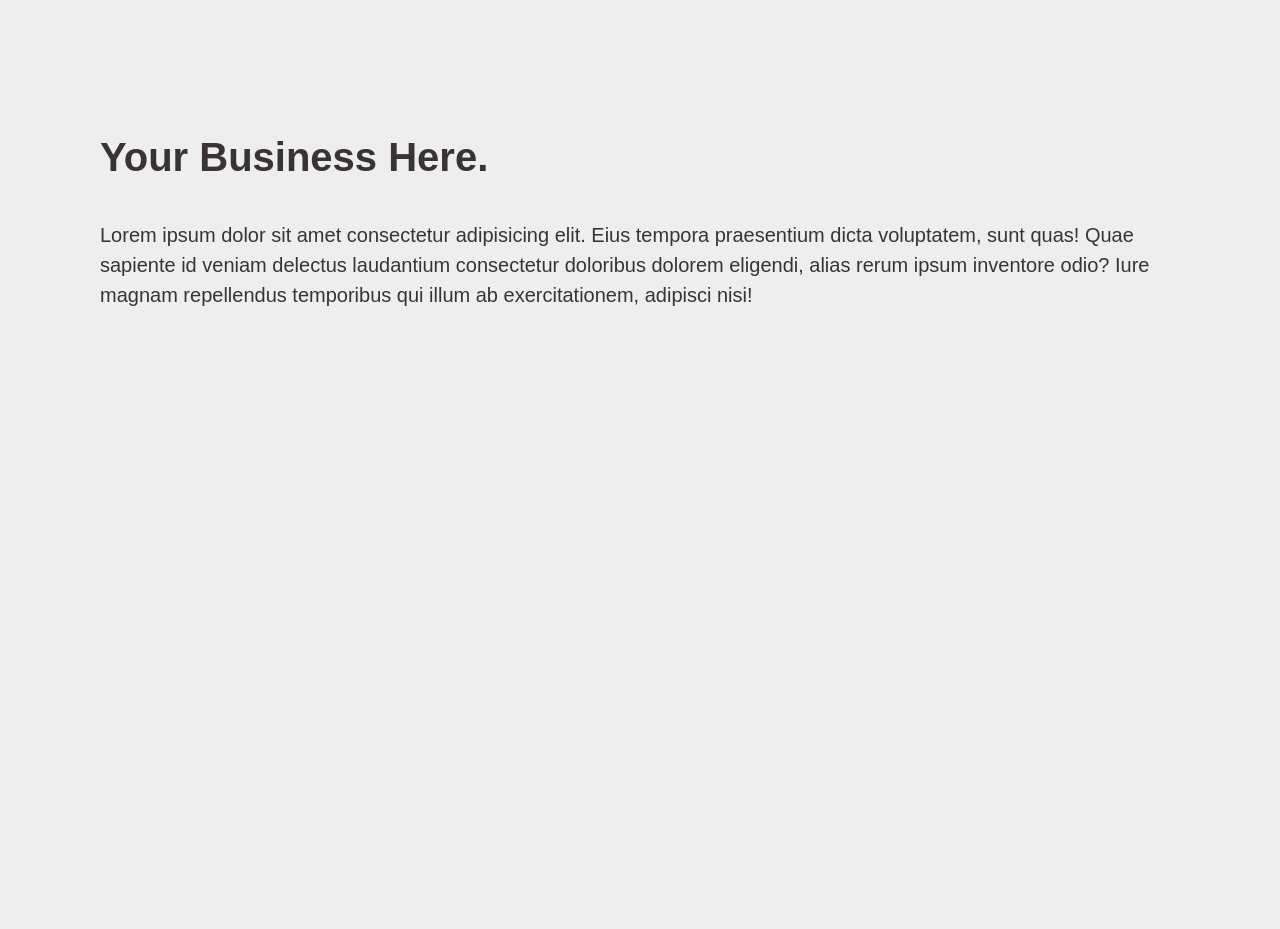
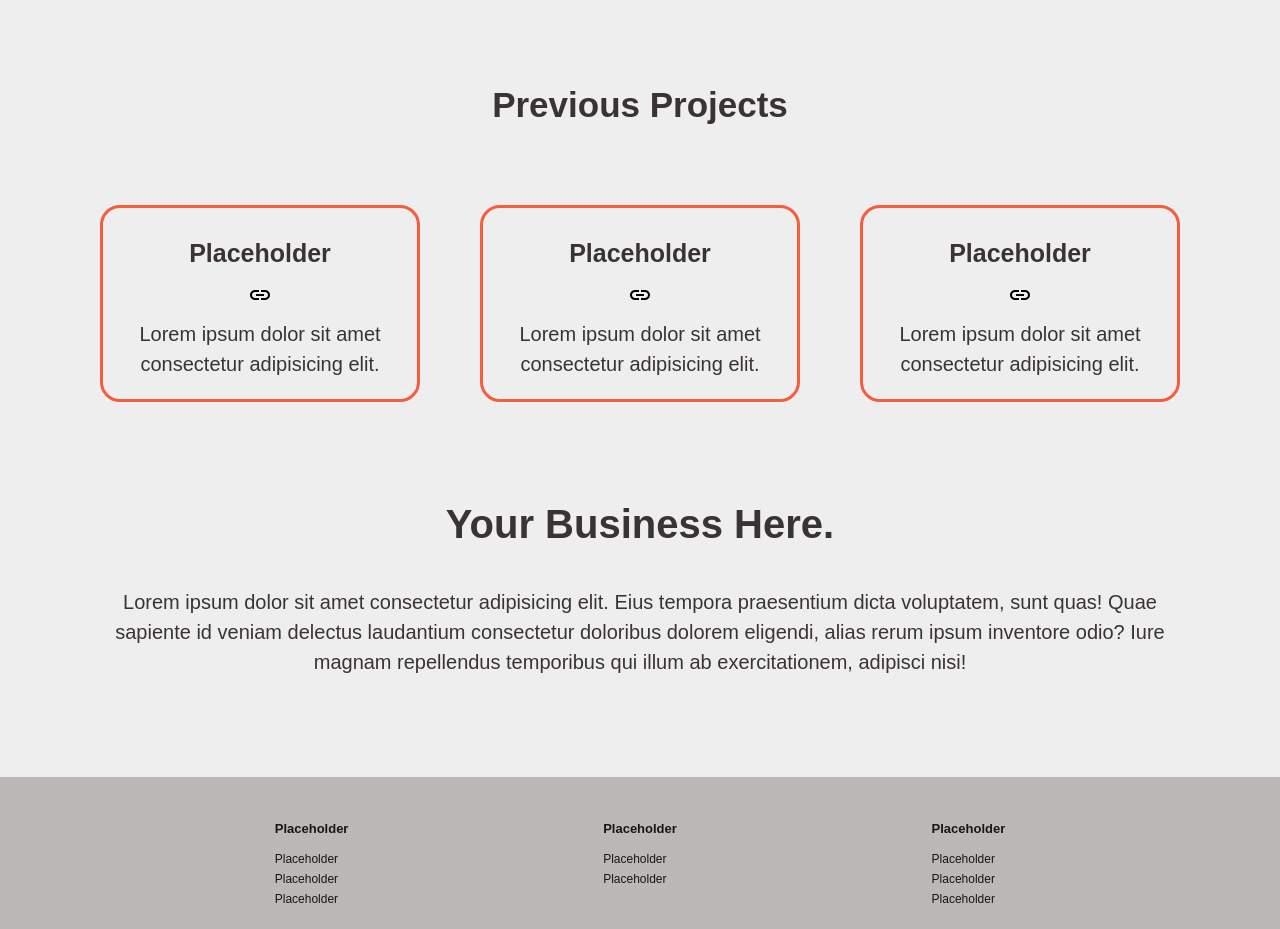
Before and after one commit to JoeBideon/modernDark, a plain HTML site: page index.html in a window 1280 px wide. Shown: the part 1060-1989 px from the top of the page. Before the commit the page ends 1520 px from the top, so only its background shows below. Drawn offline with Linux system fonts and the light colour scheme.

Commit message:
added footer and product display, changed up some colors

```diff
--- a/index.html
+++ b/index.html
@@ -16,6 +16,7 @@
         <li><a href="#">Contact</a></li>
       </ul>
     </nav>
+
     <!-- Header stuff, should take up the entire screen until you scroll -->
     <header>
       <div class="text">
@@ -23,6 +24,7 @@
         <h2>Simplified</h2>
       </div>
     </header>
+
     <!-- body and text -->
     <section class="top">
       <h3>Your Business Here.</h3>
@@ -32,6 +34,39 @@
         Perferendis sit nemo placeat necessitatibus sint quo.
       </p>
     </section>
+ <!-- beginning of product display -->
+ <h1 class="productdisplay">Previous Projects</h1>
+
+ <section class="productdisplay">
+   <!-- placeholder element, will use flexbox -->
+   <div>
+     <h4>Placeholder</h3>
+       <a href="#">
+         <img src="images/link.svg" alt="bruh">
+         </a>
+     <p>Lorem ipsum dolor sit amet consectetur adipisicing elit.</p>
+   </div>
+
+   <!-- number 2 -->
+   <!-- placeholder element, will use flexbox -->
+   <div>
+     <h4>Placeholder</h3>
+       <a href="#">
+         <img src="images/link.svg" alt="bruh">
+         </a>
+     <p>Lorem ipsum dolor sit amet consectetur adipisicing elit.</p>
+   </div>
+
+   <!-- number 3 -->
+   <!-- placeholder element, will use flexbox -->
+   <div>
+     <h4>Placeholder</h3>
+       <a href="#">
+    <img src="images/link.svg" alt="bruh">
+    </a>
+     <p>Lorem ipsum dolor sit amet consectetur adipisicing elit.</p>
+   </div>
+ </section>
     <!-- same thing, but on the opposite side -->
     <section>
       <h3>Your Business Here.</h3>
@@ -43,6 +78,37 @@
         exercitationem, adipisci nisi!
       </p>
     </section>
+
+<!-- footer -->
+    <footer>
+      <!-- footer list 1 -->
+        <div>
+      <ul>
+        <h5>Placeholder</h5>
+        <li>Placeholder</li>
+        <li>Placeholder</li>
+        <li>Placeholder</li>
+      </ul>
+       </div>
+<!-- footer list 2 -->
+      <div>
+
+      <ul>
+        <h5>Placeholder</h5>
+        <li>Placeholder</li>
+        <li>Placeholder</li>
+      </ul>
+      </div>
+<!-- footer list 3 -->
+      <ul>
+        <h5>Placeholder</h5>
+        <li>Placeholder</li>
+        <li>Placeholder</li>
+        <li>Placeholder</li>
+      </ul>
+      </div>
+    </footer>
+
     <script src="main.js"></script>
   </body>
 </html>
--- a/styles.css
+++ b/styles.css
@@ -4,8 +4,9 @@
 	font-family: sans-serif;
 	--textColor: rgb(58, 51, 53);
 	--background: rgb(238, 238, 238);
-  --navBarBack: rgb(8, 7, 8, 0.8);
+	--navBarBack: rgba(43, 40, 40, 0.7);
 	--textColorAlt: rgb(216, 212, 242);
+	--miscColor: rgb(245, 93, 62);
 }
 
 body {
@@ -20,10 +21,8 @@ nav {
 	margin: 0;
 	padding: 0;
 	position: fixed;
-  background: rgba(0, 0, 0, 0);
 	display: block;
-  font-size: 2rem;
-  background-size: 0;
+	font-size: 1.8rem;
 	transition: 0.2s;
 	padding: 0.5em;
 	width: 100vw;
@@ -43,7 +42,7 @@ ul {
 	padding: 0;
 }
 
-a {
+nav a {
 	padding: 0 1rem;
 	text-decoration: none;
 	color: var(--textColorAlt);
@@ -55,7 +54,7 @@ a {
 	margin-right: auto;
 }
 /* adds hover stuff */
-a:before {
+nav a:before {
 	content: "";
 	position: absolute;
 	width: 100%;
@@ -68,7 +67,7 @@ a:before {
 	transition: all 0.3s ease-in-out;
 }
 
-a:hover:before {
+nav a:hover:before {
 	visibility: visible;
 	transform: scaleX(0.7);
 }
@@ -86,14 +85,14 @@ header {
 	justify-content: space-evenly;
 }
 header h1 {
-  color: var(--textColorAlt);
+	color: ghostwhite;
 	font-size: 10rem;
 	margin: 0;
 	padding: 0;
 	margin-top: auto;
 }
 header h2 {
-  color: var(--textColorAlt);
+	color: ghostwhite;
 	font-size: 4rem;
 	margin: 3rem;
 	padding: 0;
@@ -102,8 +101,9 @@ header h2 {
 
 section {
 	color: var(--textColor);
-  margin: 15rem 10rem;
+	margin: 10rem 10rem;
 	line-height: 3rem;
+	text-align: center;
 }
 section h3 {
 	font-size: 4rem;
@@ -116,3 +116,70 @@ section p {
 .top {
 	margin-top: 10rem;
 }
+
+/* product display */
+
+/* controls the title */
+h1 {
+	font-size: 3.5rem;
+	color: var(--textColor);
+	margin-bottom: 0;
+}
+/* controls the alignment and margin */
+.productdisplay {
+	margin: 8rem 7rem;
+	display: flex;
+	flex-direction: row;
+	justify-content: space-around;
+	text-align: center;
+}
+/* controls the titles and textin the boxes */
+h4 {
+	font-size: 2.5rem;
+	margin: 3rem 0 1.5rem 0;
+}
+
+section p {
+	margin-top: 0;
+}
+/* controls the boxes themselves */
+section div {
+	border: solid 3px var(--miscColor);
+	border-radius: 20px;
+	margin: 0 3rem;
+}
+/* controls the image animation */
+section img:hover {
+	transform: scale(1.2);
+}
+section img {
+	transition: all 0.1s;
+}
+
+/* footer */
+footer {
+	background: rgba(185, 179, 179, 0.9);
+	padding: 20px;
+	display: flex;
+	flex-flow: row wrap;
+	justify-content: space-evenly;
+	line-height: 20px;
+	font-size: 1.2rem;
+	color: rgb(22, 22, 22);
+}
+footer ul {
+	display: flex;
+	flex-direction: column;
+	flex-wrap: wrap;
+	font-weight: 400;
+}
+/* footer header */
+footer h5 {
+	font-size: 1.3rem;
+	margin-bottom: 1rem;
+}
+
+footer li:hover {
+	text-decoration: underline;
+	cursor: pointer;
+}
```
Also changed, not shown: images/link.svg (added), 2 other files. Lines whose indentation alone changed are shown as unchanged.
